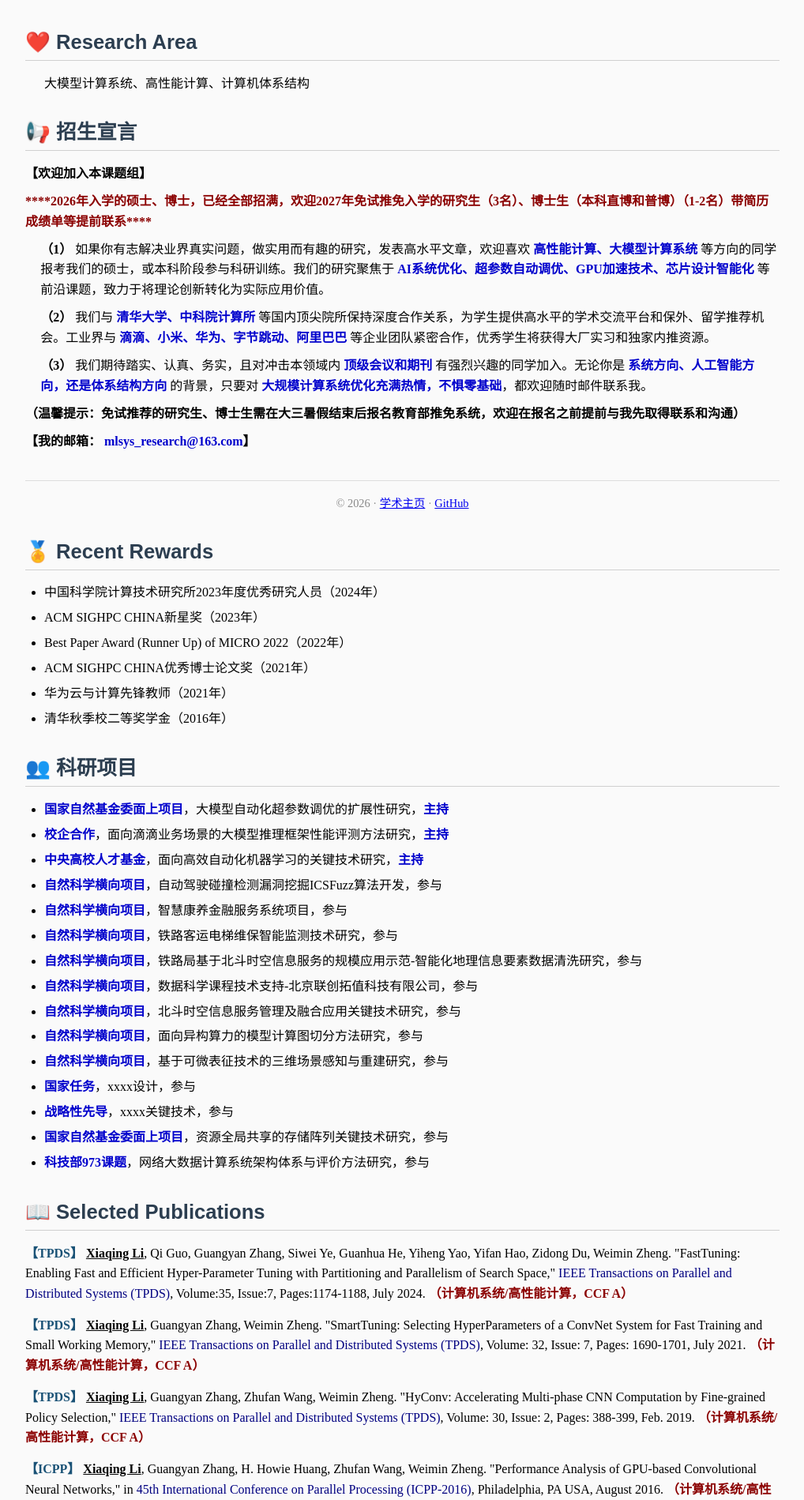
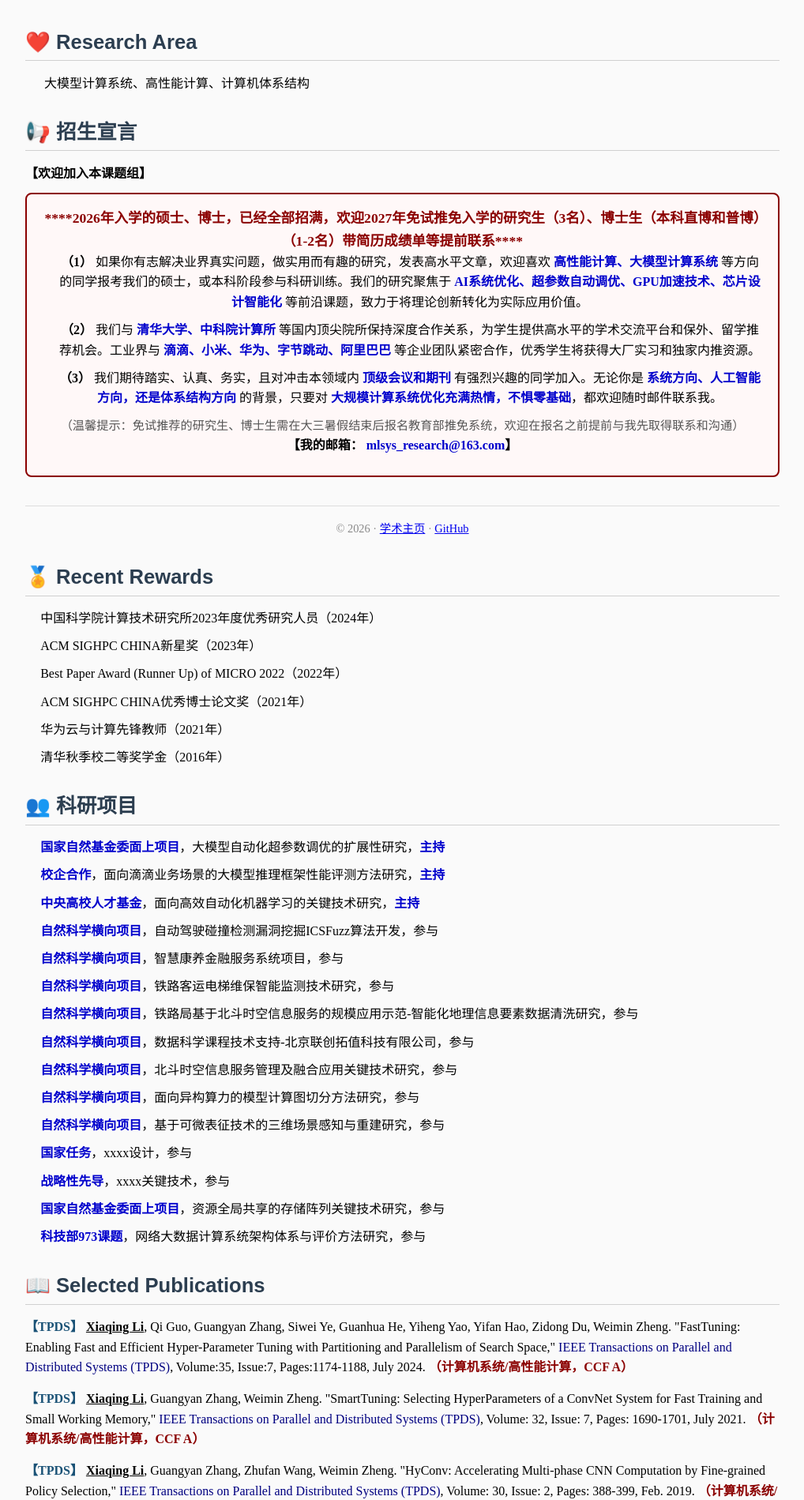
Before and after one commit to mlsys-research-jedy/mlsys-research-jedy.github.io, a Jekyll site: the page index.html, which Jekyll copies as it is, in a window 1280 px wide. Shown: the part 490-2389 px from the top of the page at 79% size, without its empty margins (123-1141 px from the left). Built offline with Jekyll 4.4.1, drawn with Linux system fonts in a browser that asks for light colours.

Commit message:
Update index.html

```diff
--- a/index.html
+++ b/index.html
@@ -129,14 +129,13 @@
 <div class="section recruit-section">
     <div class="section-title">📢 招生宣言</div>
     <p><strong>【欢迎加入本课题组】</strong></p>
-    <p><strong style="color:#8B0000;">****2026年入学的硕士、博士，已经全部招满，欢迎2027年免试推免入学的研究生（3名）、博士生（本科直博和普博）（1-2名）带简历成绩单等提前联系****</strong></p>
-    <ul>
+<div style="border: 2px solid #8B0000; text-align: center; padding: 16px 20px; border-radius: 8px; margin: 12px 0; background-color: #fff8f8;">
+    <p style="margin: 0; font-weight: bold; color: #8B0000; font-size: 1.1em;">****2026年入学的硕士、博士，已经全部招满，欢迎2027年免试推免入学的研究生（3名）、博士生（本科直博和普博）（1-2名）带简历成绩单等提前联系****</p>    <ul>
         <li><strong>（1）</strong> 如果你有志解决业界真实问题，做实用而有趣的研究，发表高水平文章，欢迎喜欢 <strong style="color:#0000cc;">高性能计算、大模型计算系统</strong> 等方向的同学报考我们的硕士，或本科阶段参与科研训练。我们的研究聚焦于 <strong style="color:#0000cc;">AI系统优化、超参数自动调优、GPU加速技术、芯片设计智能化</strong> 等前沿课题，致力于将理论创新转化为实际应用价值。</li>
         <li><strong>（2）</strong> 我们与 <strong style="color:#0000cc;">清华大学、中科院计算所</strong> 等国内顶尖院所保持深度合作关系，为学生提供高水平的学术交流平台和保外、留学推荐机会。工业界与 <strong style="color:#0000cc;">滴滴、小米、华为、字节跳动、阿里巴巴</strong> 等企业团队紧密合作，优秀学生将获得大厂实习和独家内推资源。</li>
         <li><strong>（3）</strong> 我们期待踏实、认真、务实，且对冲击本领域内 <strong style="color:#0000cc;">顶级会议和期刊</strong> 有强烈兴趣的同学加入。无论你是 <strong style="color:#0000cc;">系统方向、人工智能方向，还是体系结构方向</strong> 的背景，只要对 <strong style="color:#0000cc;">大规模计算系统优化充满热情，不惧零基础</strong>，都欢迎随时邮件联系我。</li>
     </ul>
-    <p><strong>（温馨提示：免试推荐的研究生、博士生需在大三暑假结束后报名教育部推免系统，欢迎在报名之前提前与我先取得联系和沟通）</strong></p>
-    <p><strong>【我的邮箱： <span style="color:#0000cc;">mlsys_research@163.com</span>】</strong></p>
+<p style="margin: 6px 0 0 0; color: #555; font-size: 0.95em;">（温馨提示：免试推荐的研究生、博士生需在大三暑假结束后报名教育部推免系统，欢迎在报名之前提前与我先取得联系和沟通）</p>    <p><strong>【我的邮箱： <span style="color:#0000cc;">mlsys_research@163.com</span>】</strong></p>
 </div>
 
     <div class="footer">
```
